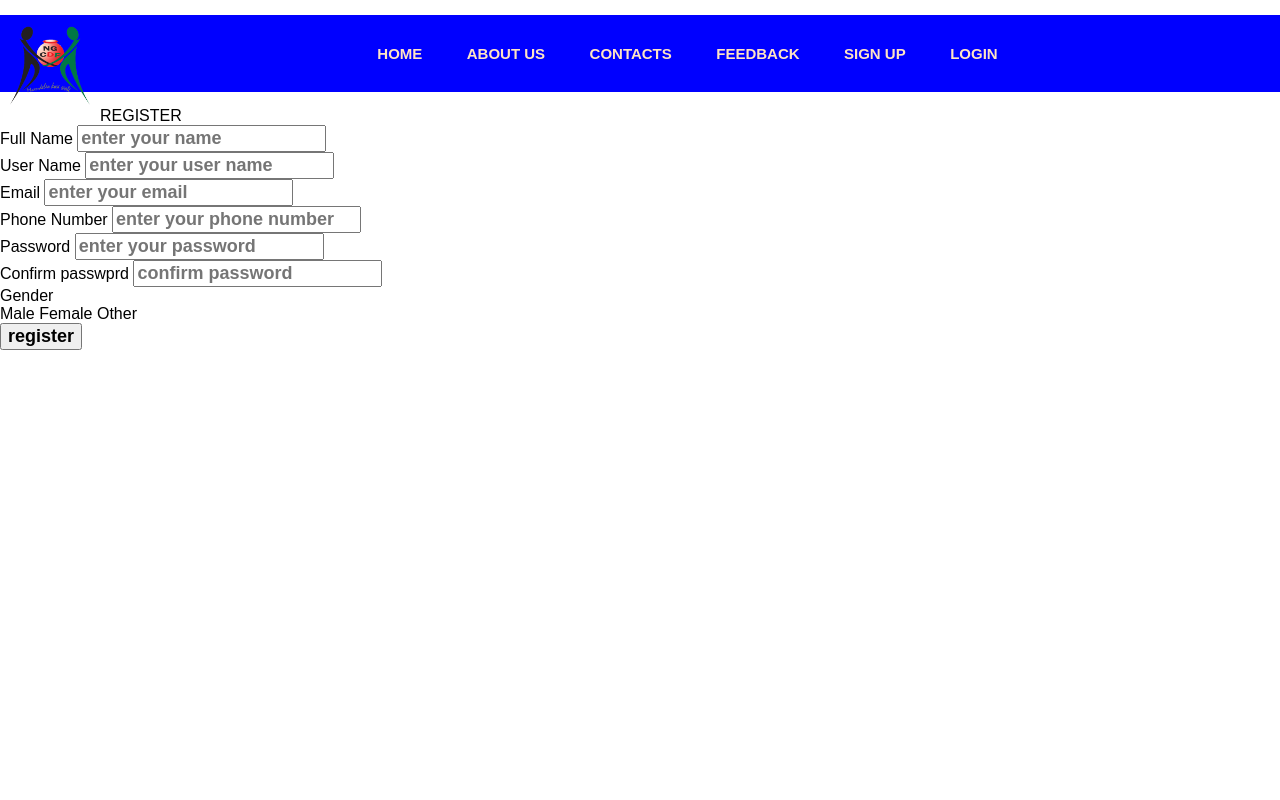
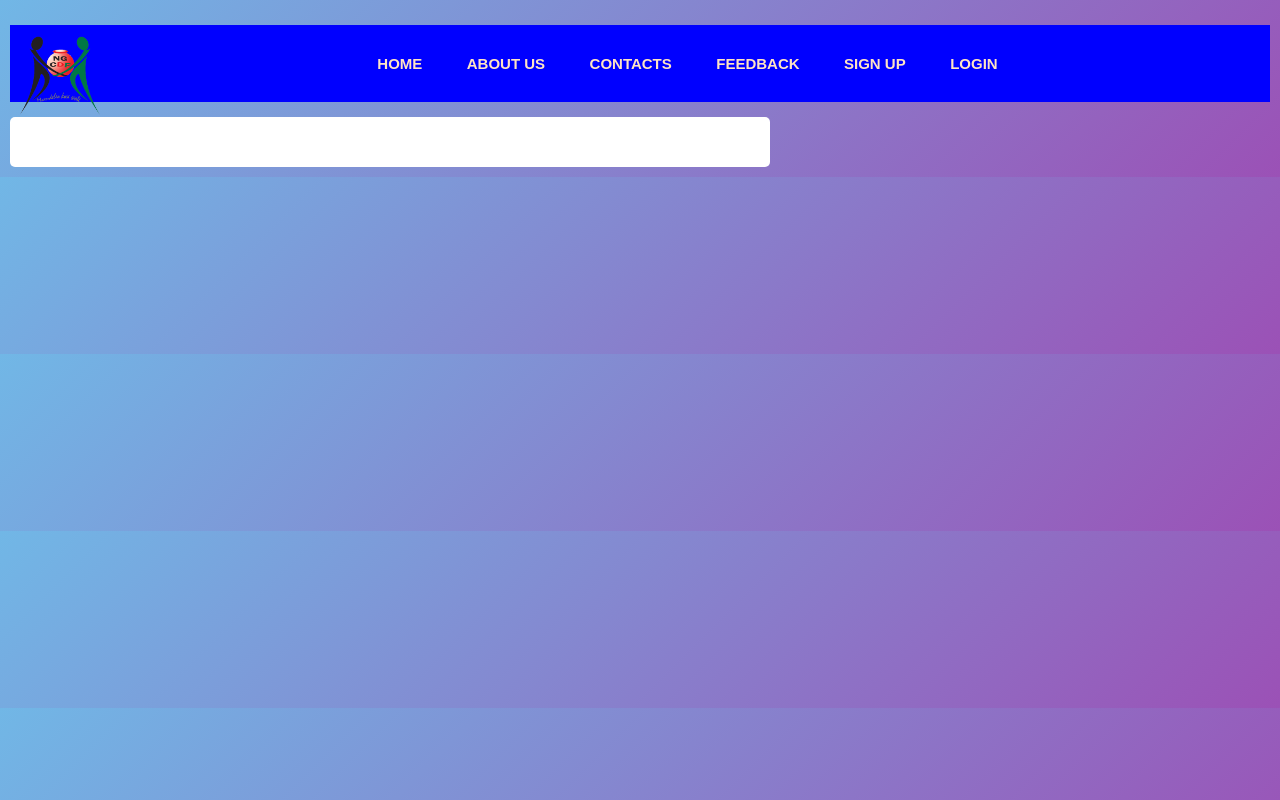
Before and after one commit to derick-droid/bursary-sytem-frontend-, a plain HTML site: page polling.html in a window 1280 px wide. Drawn offline with Linux system fonts and the light colour scheme.

```diff
--- a/polling.html
+++ b/polling.html
@@ -22,68 +22,14 @@
             <li><a href="login.html">LOGIN</a></li>
         </ul>
     </nav>
-    <div class="container">
-        <div class="ttile">REGISTER</div>
-        <form action="#">
-            <div class="user-detail">
-                <div class="input-box">
-                    <span class="details">Full Name</span>
-                    <input type="text"placeholder = "enter your name" required>
-                </div>
-            </div>
-            <div class="user-detail">
-                <div class="input-box">
-                    <span class="details">User Name</span>
-                    <input type="text"placeholder = "enter your user name" required>
-                </div>
-            </div>
-            <div class="user-detail">
-                <div class="input-box">
-                    <span class="details">Email</span>
-                    <input type="text"placeholder = "enter your email" required>
-                </div>
-            </div>
-            <div class="user-detail">
-                <div class="input-box">
-                    <span class="details">Phone Number</span>
-                    <input type="text"placeholder = "enter your phone number" required>
-                </div>
-            </div>
-            <div class="user-detail">
-                <div class="input-box">
-                    <span class="details">Password</span>
-                    <input type="password"placeholder = "enter your password" required>
-                </div>
-            </div>
-            <div class="user-detail">
-                <div class="input-box">
-                    <span class="details">Confirm passwprd</span>
-                    <input type="password"placeholder = "confirm password" required>
-                </div>
-            </div>
-            <div class="gender-details">
-                <span class="gender-details">Gender</span>
-                <div class="category">
-                    <label for="">
-                        <span class="dot one"></span>
-                        <span class="gender">Male</span>
-                    </label>
-                    <label for="">
-                        <span class="dot one"></span>
-                        <span class="gender">Female</span>
-                    </label>
-                    <label for="">
-                        <span class="dot one"></span>
-                        <span class="gender">Other</span>
-                    </label>
-                </div>
-            </div>
-            <div class="button">
-                <input type="submit" value="register">
-            </div>
+    <div class="containers">
+        <div class="station">
 
-        </form>
+        </div>
+
     </div>
+
+
 </body>
 
 </html>
--- a/style/main.css
+++ b/style/main.css
@@ -3,6 +3,8 @@
     margin: 0;
     padding: 0;
     font-family: arial;
+    background: linear-gradient(135deg,#71b7e6,#9b51b6);
+    padding: 10px;
 }
 h1{
     text-align: center;
@@ -92,3 +94,33 @@
 .next{
     align-items: center;
 }
+.containers
+{
+    max-width: 700px;
+    width: 100%;
+    background: #fff;
+    padding: 25px 30px;
+    border-radius: 5px;
+
+}
+.containers .title{
+    font-size: 25px;
+    font-weight: 300;
+    position: relative;
+}
+.containers .title::before{
+    content: "";
+    position: absolute;
+    left: 0;
+    bottom: 0;
+    height: 3px;
+    width: 30px;
+    background: linear-gradient(135deg,#71b7e6,#9b51b6);
+    align-items: center;
+}
+
+
+.containers form .user-detail{
+    display: flex;
+    flex-wrap: wrap;
+}
```
Also changed, not shown: home.html (+3 -2 lines).
